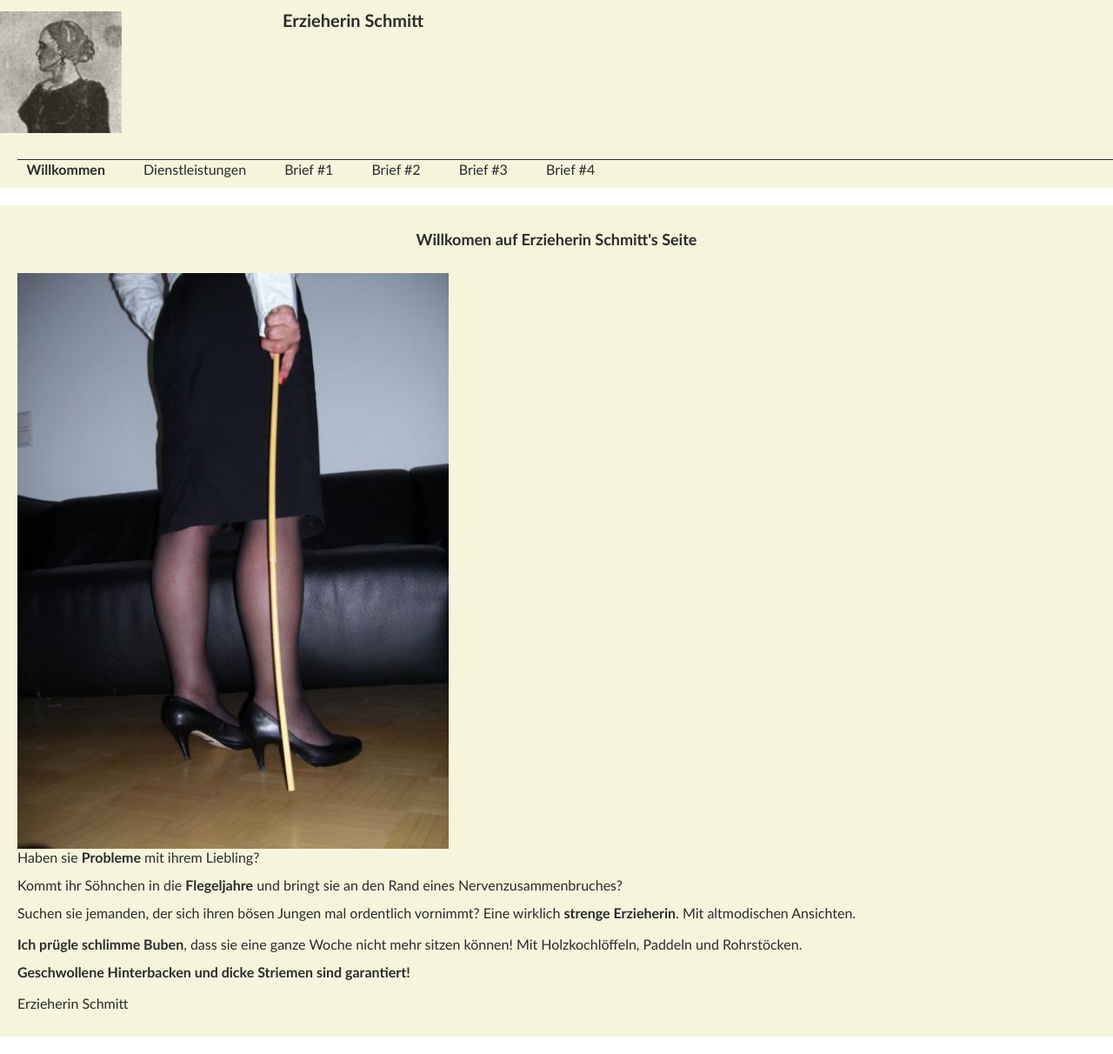
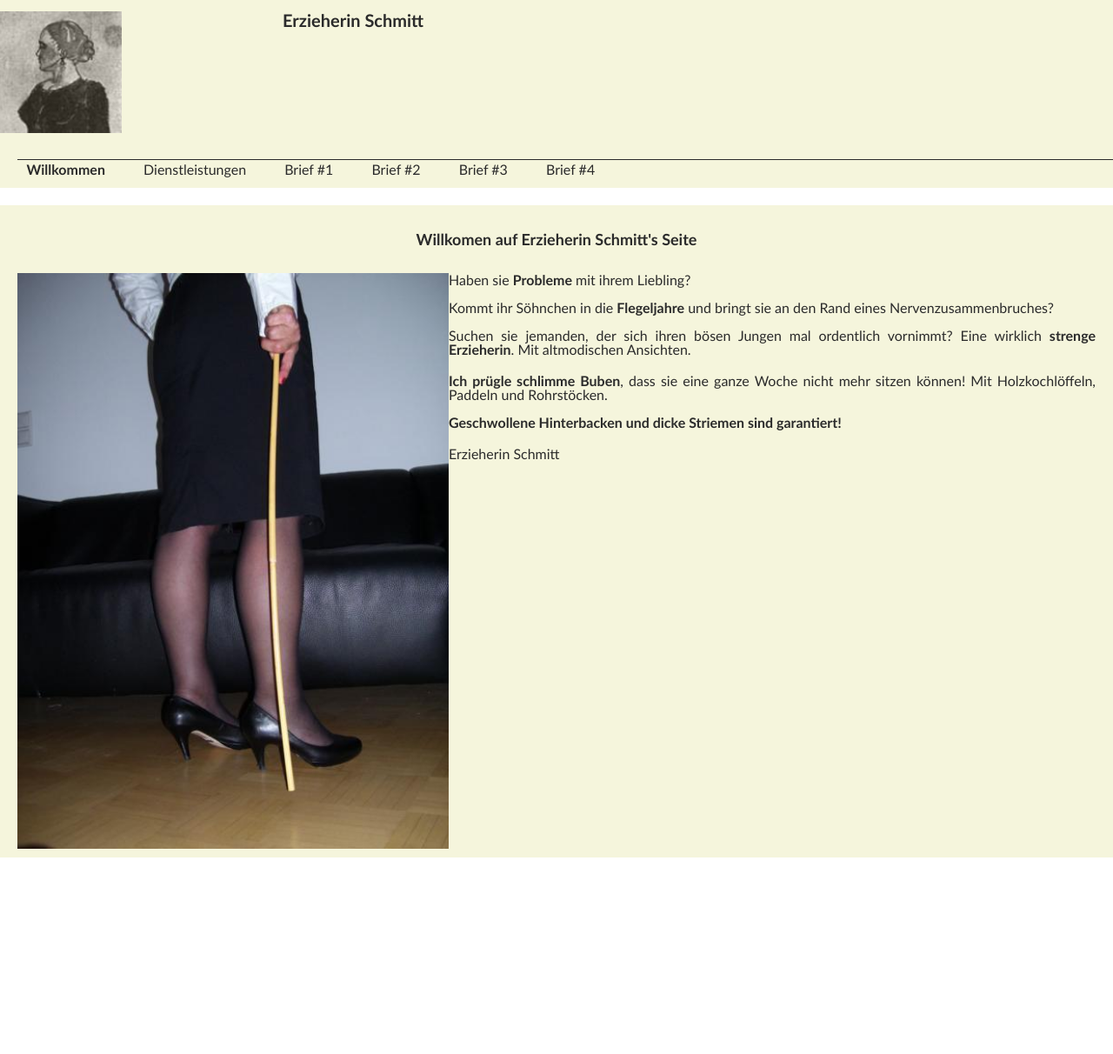
Before and after one commit to richardtraindl/tierarztpraxis-kaiserstrasse.at, a Jekyll site: the page built from xyz123/Schmitt/index.html, in a window 1280 px wide. Shown: the whole page at 87% size. Built offline with Jekyll 4.4.1, drawn with Linux system fonts in a browser that asks for light colours; after the commit the page ends 1006 px from its top, so only the background shows below that.

Commit message:
customize

```diff
--- a/styles/guestall.css
+++ b/styles/guestall.css
@@ -110,7 +110,7 @@ article h3 {
 }
 
  article img {
-    style: float: left;
+    float: left;
     width: 40%;
     min-width: 240px;
 }
```
